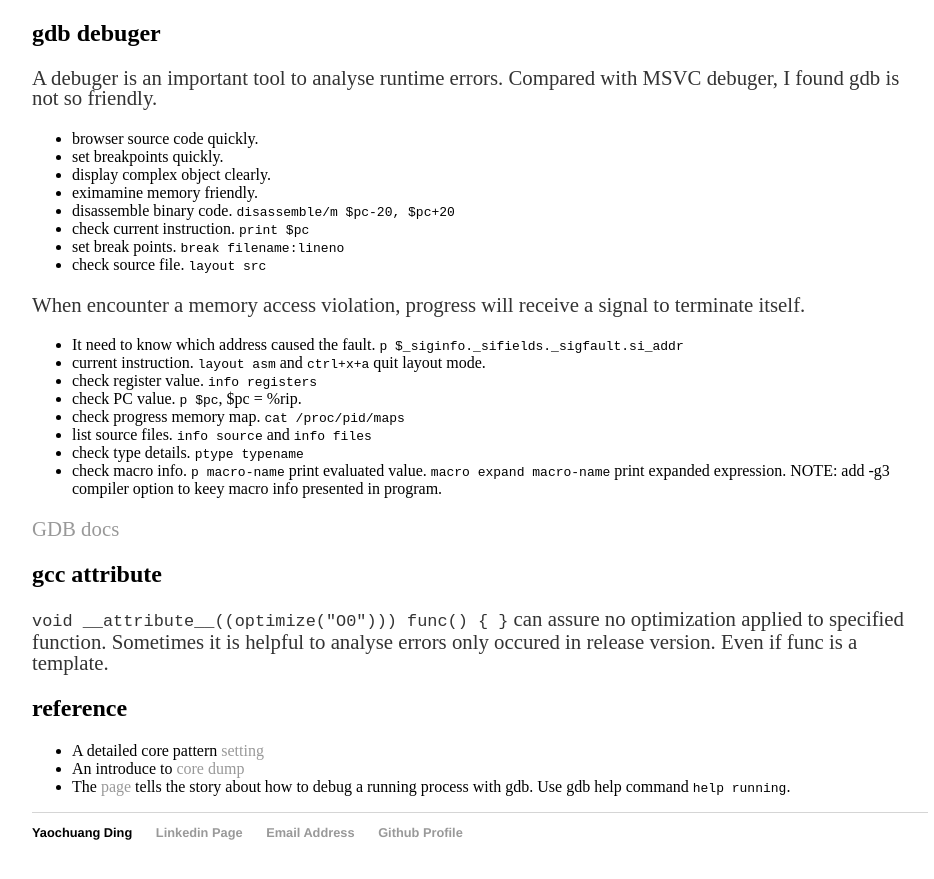
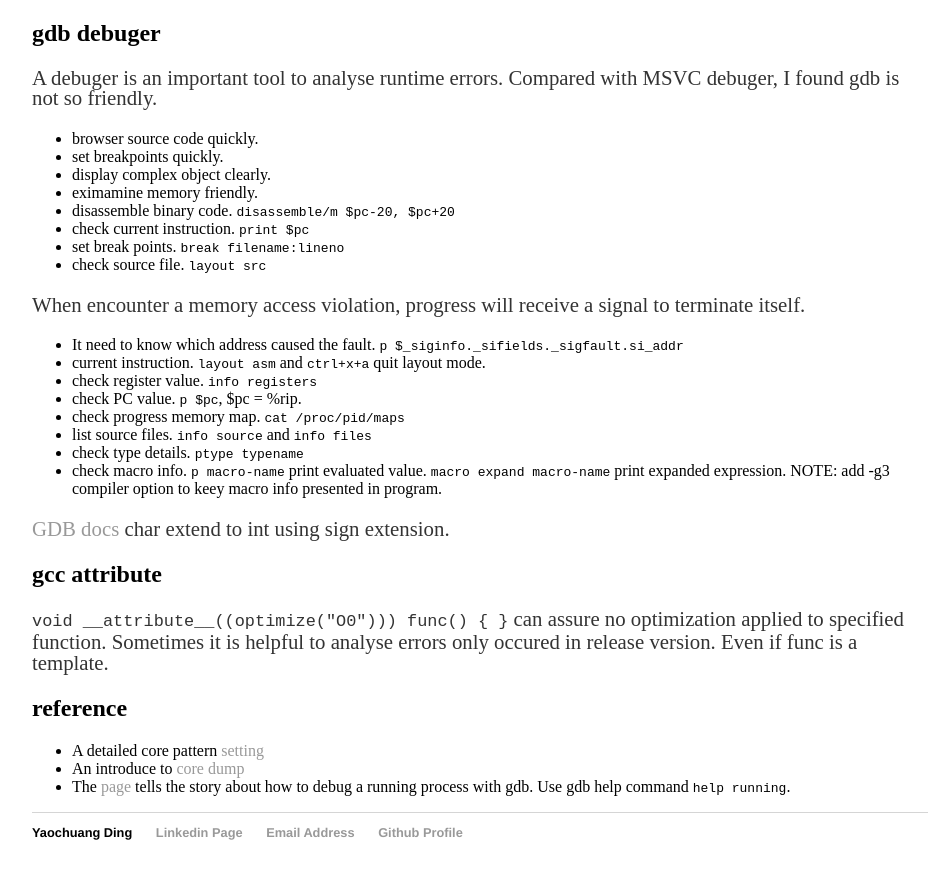
Before and after one commit to ychding11/ychding11.github.io, a Jekyll site: the page built from _posts/2015-03-12-Linux-Debug-summary.md, in a window 1280 px wide and 900 px high, scrolled down 1489 px. Shown: the top 879 px of the window, without its empty margins (160-1094 px from the left). Built offline with Jekyll 4.4.1, drawn with Linux system fonts in a browser that asks for light colours.

Commit message:
1. char extend to int using sign extension.

```diff
--- a/_posts/2015-03-12-Linux-Debug-summary.md
+++ b/_posts/2015-03-12-Linux-Debug-summary.md
@@ -112,6 +112,7 @@
   in program.
 
 [GDB docs](http://sourceware.org/gdb/current/onlinedocs/gdb/)
+char extend to int using sign extension.
 
 ## gcc __attribute__
 `void __attribute__((optimize("O0"))) func() { }` can assure no optimization
```
